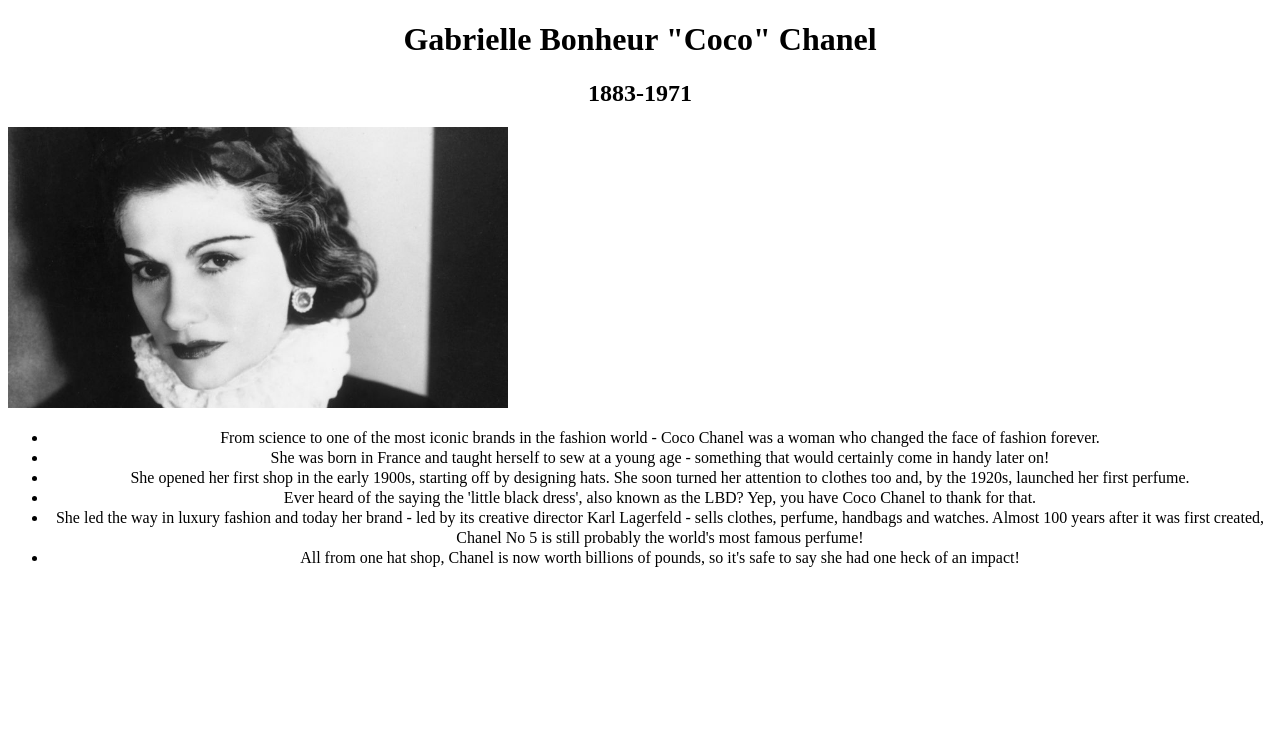
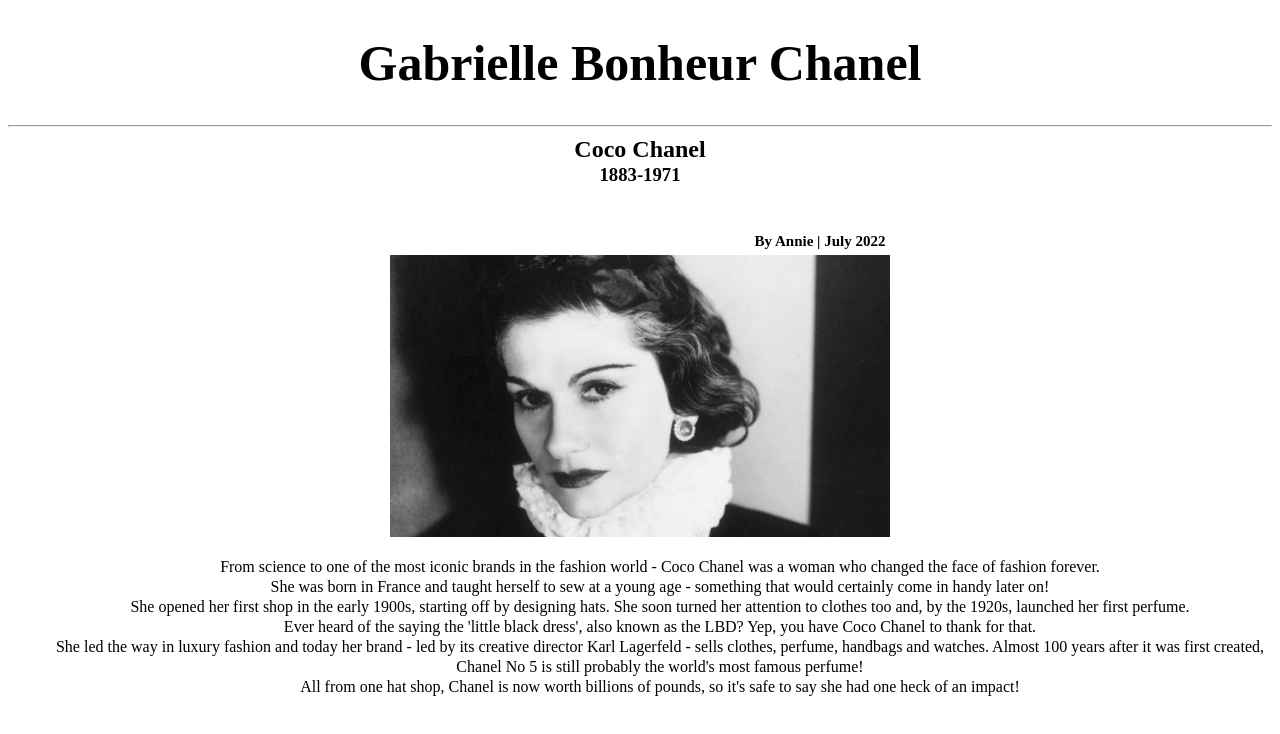
Before and after one commit to annie-2686/tribute-page, a plain HTML site: page index.html in a window 1280 px wide. Drawn offline with Linux system fonts and the light colour scheme.

Commit message:
css changes

```diff
--- a/index.html
+++ b/index.html
@@ -10,10 +10,14 @@
   </head>
 
   <body>
-    <h1>Gabrielle Bonheur "Coco" Chanel</h1>
-    <h2>1883-1971</h2>
-
-    <img src="img/coco.jpg" alt="cocochanel" width="500">
+    <h1>Gabrielle Bonheur Chanel</h1>
+    <hr>
+    <h2>
+      Coco Chanel </h2>
+      <h3>1883-1971</h3>
+<br>
+ <h4>By Annie | July 2022 </h4>
+    <div class="photococo"><img src="img/coco.jpg" alt="cocochanel" width="500" ></div>
     <p>
         <ul><li>
  From science to one of the most iconic brands in the fashion world - Coco
--- a/styles.css
+++ b/styles.css
@@ -1,10 +1,32 @@
-h1,
-h2 {
+h1 {
+  text-align: center;
+  font-weight: bold;
+  font-size: 50px;
+}
+
+hr {
+  color: blue;
+}
+h2,
+h3 {
+  text-align: center;
+  line-height: 5px;
+}
+
+h4 {
+  text-align: center;
+  font-size: 15px;
+  margin-bottom: 5px;
+  margin-left: 360px;
+}
+
+li {
+  line-height: 20px;
+  text-align: center;
+  list-style: none;
+}
+
+.photococo {
+  display: block;
   text-align: center;
 }
-
-ul {
-  line-height: 20px;
-  text-align: center;
-  text-decoration: none;
-}
```
